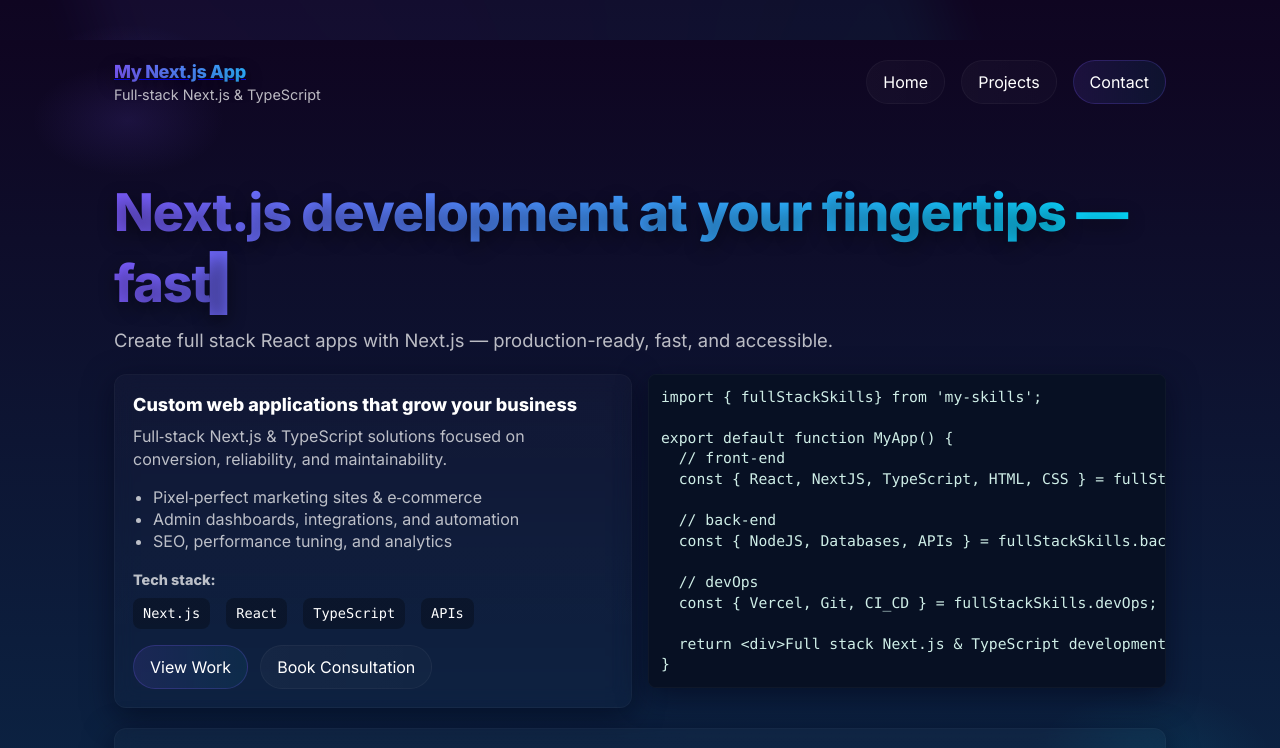
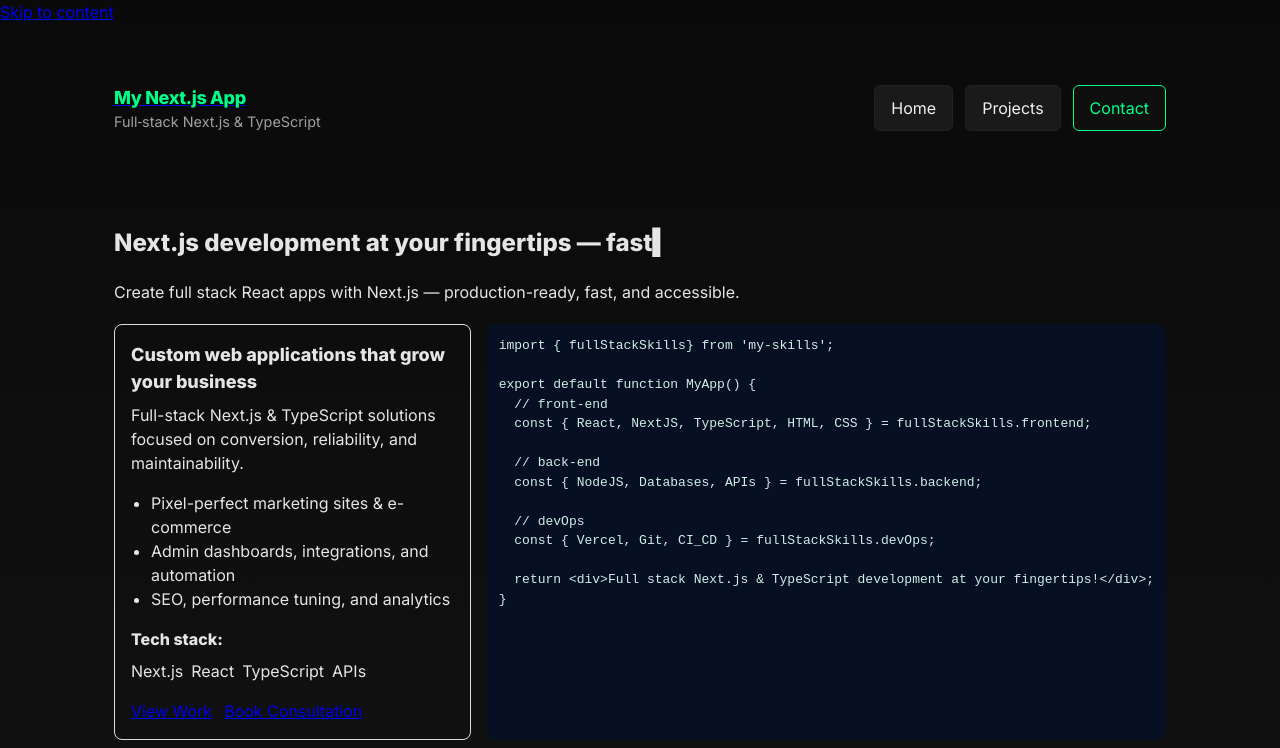
Before and after one commit to fullstacknyc/portfolio, a Next.js app: page / in a window 1280 px wide. Shown: the top 748 px of the page. Built offline with nearby package versions, Linux system fonts and the light colour scheme.

Commit message:
hacker theme:

```diff
--- a/src/app/globals.css
+++ b/src/app/globals.css
@@ -1,104 +1,54 @@
-/* /c:/Users/myema/OneDrive/Desktop/portfolio/src/app/globals.css
-  A dazzling global stylesheet: vibrant animated gradients, neon UI, glass cards,
-  shimmering headings and accessible reduced-motion fallbacks.
-*/
+/* Entrepreneur / Programmer / Linux inspired theme */
 
-/* Import a clean UI font quickly (optional) */
 @import url('https://fonts.googleapis.com/css2?family=Inter:wght@400;600;800&display=swap');
 
-/* Theme tokens */
-:root{
-  --bg-1: #0f0521;
-  --bg-2: #0b2545;
-  --glass: rgba(255,255,255,0.06);
-  --muted: rgba(255,255,255,0.72);
-  --accent-1: #7C5CFF;
-  --accent-2: #00E0FF;
-  --accent-3: #FF5C8A;
-  --radius: 12px;
-  --glass-blur: 10px;
-  --transition: 240ms cubic-bezier(.2,.9,.3,1);
+:root {
+  --bg-1: #0a0a0a;
+  --bg-2: #111;
+  --glass: rgba(255, 255, 255, 0.04);
+  --muted: #a0a0a0;
+  --accent-1: #00ff88; /* terminal green */
+  --accent-2: #00c8ff; /* subtle cyan */
+  --radius: 8px;
+  --glass-blur: 6px;
+  --transition: 180ms ease;
   --max-width: 1100px;
   --padding: 24px;
   --content-gap: 1rem;
 }
 
-/* Base reset and sensible defaults */
 *,
 *::before,
-*::after { box-sizing: border-box; }
+*::after {
+  box-sizing: border-box;
+}
 
 html, body {
   height: 100%;
   margin: 0;
-  font-family: Inter, system-ui, -apple-system, "Segoe UI", Roboto, "Helvetica Neue", Arial;
+  font-family: Inter, system-ui, -apple-system, "Segoe UI", Roboto, sans-serif;
+  background: linear-gradient(180deg, var(--bg-1), var(--bg-2));
+  color: #e5e5e5;
+  line-height: 1.5;
   -webkit-font-smoothing: antialiased;
-  -moz-osx-font-smoothing: grayscale;
-  background: radial-gradient(1200px 700px at 10% 10%, rgba(124,92,255,0.12), transparent 8%),
-              radial-gradient(1000px 600px at 90% 90%, rgba(0,224,255,0.08), transparent 12%),
-              linear-gradient(180deg, var(--bg-1), var(--bg-2));
-  color: #fff;
-  line-height: 1.38;
-  -webkit-tap-highlight-color: transparent;
 }
 
-/* Accessibility skip link */
-.skip-link {
-  position: absolute;
-  left: -9999px;
-  top: auto;
-  width: 1px;
-  height: 1px;
-  overflow: hidden;
-}
-.skip-link:focus {
-  left: 12px;
-  top: 12px;
-  width: auto;
-  height: auto;
-  padding: 8px 12px;
-  background: rgba(0,0,0,0.6);
-  border-radius: 6px;
-  z-index: 1000;
-}
-
-/* Animated living canvas behind content */
-.dazzle-canvas {
-  position: fixed;
-  inset: 0;
-  z-index: -1;
-  background: conic-gradient(from 210deg at 50% 50%, rgba(124,92,255,0.07), rgba(0,224,255,0.06), rgba(255,92,138,0.06), rgba(124,92,255,0.07));
-  filter: blur(28px) saturate(1.05);
-  opacity: 0.95;
-  animation: rotateCanvas 28s linear infinite;
-  pointer-events: none;
-  transform-origin: center;
-}
-@keyframes rotateCanvas { from { transform: rotate(0deg) scale(1); } 50% { transform: rotate(180deg) scale(1.02); } to { transform: rotate(360deg) scale(1); } }
-
-/* Layout helpers */
+/* Layout */
 .container {
   max-width: var(--max-width);
   margin: 40px auto;
   padding: var(--padding);
-  box-sizing: border-box;
 }
 
-/* Headline */
+/* Headings */
 .h1 {
-  font-size: clamp(1.75rem, 4.5vw, 3.25rem);
+  font-size: clamp(1.75rem, 4.5vw, 3rem);
   font-weight: 800;
   letter-spacing: -0.02em;
   margin: 0 0 8px 0;
-  background: linear-gradient(90deg, var(--accent-1), var(--accent-2), var(--accent-3));
-  background-size: 200% 100%;
-  -webkit-background-clip: text;
-  background-clip: text;
-  color: transparent;
-  text-shadow: 0 6px 18px rgba(0,0,0,0.45);
+  color: var(--accent-1);
 }
 
-/* Subheading */
 .h2 {
   font-size: clamp(1rem, 2.2vw, 1.15rem);
   color: var(--muted);
@@ -109,63 +59,62 @@
 .btn {
   display: inline-flex;
   align-items: center;
-  gap: 10px;
   padding: 10px 16px;
-  background: linear-gradient(90deg, rgba(255,255,255,0.03), rgba(255,255,255,0.02));
-  border: 1px solid rgba(255,255,255,0.04);
-  border-radius: 999px;
-  color: #fff;
+  background: #1a1a1a;
+  border: 1px solid #222;
+  border-radius: 6px;
+  color: #f0f0f0;
   text-decoration: none;
   cursor: pointer;
-  transition: transform var(--transition), box-shadow var(--transition);
+  transition: background var(--transition);
 }
-.btn:focus { outline: none; box-shadow: 0 8px 40px rgba(124,92,255,0.14); transform: translateY(-2px); }
-.btn--neon { background: linear-gradient(90deg, rgba(124,92,255,0.12), rgba(0,224,255,0.06)); border: 1px solid rgba(124,92,255,0.22); }
+.btn:hover {
+  background: #222;
+}
+.btn--neon {
+  background: #0f0f0f;
+  border: 1px solid var(--accent-1);
+  color: var(--accent-1);
+}
 
 /* Cards */
 .card {
-  background: linear-gradient(180deg, rgba(255,255,255,0.02), rgba(255,255,255,0.01));
+  background: #141414;
   border-radius: var(--radius);
   padding: 18px;
-  border: 1px solid rgba(255,255,255,0.03);
-  backdrop-filter: blur(var(--glass-blur));
-  box-shadow: 0 8px 30px rgba(2,6,23,0.55);
-  transition: transform var(--transition), box-shadow var(--transition);
+  border: 1px solid #222;
+  box-shadow: 0 2px 12px rgba(0,0,0,0.4);
+  transition: transform var(--transition);
 }
-.card:hover { transform: translateY(-8px); box-shadow: 0 18px 60px rgba(2,6,23,0.65); }
+.card:hover {
+  transform: translateY(-4px);
+}
 
-/* small utilities */
-.small { font-size: 0.9rem; color: var(--muted); }
-.row { display:flex; gap:16px; align-items:center; flex-wrap:wrap; }
-.kbd { font-family: ui-monospace, SFMono-Regular, Menlo, Monaco, monospace; background: rgba(0,0,0,0.28); padding:6px 10px; border-radius:8px; font-size:0.85rem; }
+/* Utilities */
+.small {
+  font-size: 0.9rem;
+  color: var(--muted);
+}
+.row {
+  display: flex;
+  gap: 12px;
+  flex-wrap: wrap;
+}
+.kbd {
+  font-family: ui-monospace, SFMono-Regular, Menlo, Monaco, monospace;
+  background: #1e1e1e;
+  padding: 6px 10px;
+  border-radius: 6px;
+  font-size: 0.85rem;
+  color: #c8c8c8;
+}
 
-/* Responsive 2-column grid used on homepage */
+/* Grid */
 .grid-2 {
   display: grid;
   grid-template-columns: 1fr 1fr;
   gap: var(--content-gap);
-  align-items: start;
 }
 @media (max-width: 780px) {
   .grid-2 { grid-template-columns: 1fr; }
-  .container { margin: 28px auto; padding: 18px; }
-  .h1 { text-align: center; }
 }
-
-/* Code block refinements */
-pre.card {
-  font-family: ui-monospace, SFMono-Regular, Menlo, Monaco, monospace;
-  font-size: 0.92rem;
-  line-height: 1.4;
-  overflow-x: auto;
-}
-
-/* Divider */
-.divider { height: 1px; background: linear-gradient(90deg, transparent, rgba(255,255,255,0.06), transparent); margin: 20px 0; border-radius: 999px; }
-
-/* Reduced motion */
-@media (prefers-reduced-motion: reduce) {
-  .dazzle-canvas, .card, .h1 { animation: none !important; transition: none !important; }
-}
-
-/* End of globals */
--- a/src/app/page.tsx
+++ b/src/app/page.tsx
@@ -49,9 +49,7 @@
   return (
     <span aria-hidden="false">
       {text}
-      <span className="cursor" aria-hidden>
-        ▍
-      </span>
+      <span aria-hidden>▍</span>
     </span>
   );
 }
@@ -60,73 +58,52 @@
   return (
     <section>
       <header>
-        <h1 className="h1">
+        <h1>
           Next.js development at your fingertips —{" "}
           <Typewriter words={["fast", "reliable", "accessible"]} />
         </h1>
-        <p className="h2">
+        <p>
           Create full stack React apps with Next.js — production-ready, fast, and
           accessible.
         </p>
       </header>
 
-      <div className="grid-2" style={{ margin: "1.25rem 0" }}>
+      <div style={{ display: "grid", gridTemplateColumns: "1fr 1fr", gap: "1rem", margin: "1.25rem 0" }}>
         <div>
-          <article className="card" style={{ position: "relative" }}>
-            <h3
-              className="title"
-              style={{
-                margin: 0,
-                fontSize: "1.125rem",
-                fontWeight: 700,
-              }}
-            >
+          <article style={{ position: "relative", border: "1px solid #ddd", borderRadius: 8, padding: 16 }}>
+            <h3 style={{ margin: 0, fontSize: "1.125rem", fontWeight: 700 }}>
               Custom web applications that grow your business
             </h3>
 
-            <p
-              className="desc"
-              style={{ marginTop: 8, color: "var(--muted)" }}
-            >
-              Full‑stack Next.js & TypeScript solutions focused on conversion,
+            <p style={{ marginTop: 8 }}>
+              Full-stack Next.js & TypeScript solutions focused on conversion,
               reliability, and maintainability.
             </p>
 
-            <ul
-              style={{
-                marginTop: ".75rem",
-                paddingLeft: "1.25rem",
-                color: "var(--muted)",
-              }}
-            >
-              <li>Pixel‑perfect marketing sites & e‑commerce</li>
+            <ul style={{ marginTop: ".75rem", paddingLeft: "1.25rem" }}>
+              <li>Pixel-perfect marketing sites & e-commerce</li>
               <li>Admin dashboards, integrations, and automation</li>
               <li>SEO, performance tuning, and analytics</li>
             </ul>
 
             <div style={{ marginTop: ".75rem" }}>
-              <strong className="small">Tech stack:</strong>
-              <div className="row" style={{ marginTop: ".5rem" }}>
-                <span className="kbd">Next.js</span>
-                <span className="kbd">React</span>
-                <span className="kbd">TypeScript</span>
-                <span className="kbd">APIs</span>
+              <strong>Tech stack:</strong>
+              <div style={{ marginTop: ".5rem", display: "flex", gap: ".5rem" }}>
+                <span>Next.js</span>
+                <span>React</span>
+                <span>TypeScript</span>
+                <span>APIs</span>
               </div>
             </div>
 
             <div style={{ marginTop: 16, display: "flex", gap: 12 }}>
-              <Link href="/projects" className="btn btn--neon">
-                View Work
-              </Link>
-              <Link href="/contact" className="btn">
-                Book Consultation
-              </Link>
+              <Link href="/projects">View Work</Link>
+              <Link href="/contact">Book Consultation</Link>
             </div>
           </article>
         </div>
 
         <pre
-          className="card"
           style={{
             margin: 0,
             background: "#071023",
@@ -147,23 +124,17 @@
   // devOps
   const { Vercel, Git, CI_CD } = fullStackSkills.devOps;
 
-  return <div>Full stack Next.js & TypeScript development at your fingertips!</div>;n
+  return <div>Full stack Next.js & TypeScript development at your fingertips!</div>;
 }`}
         </pre>
       </div>
 
       <section style={{ marginTop: 18 }}>
-        <article className="card" style={{ padding: 16 }}>
-          <h4
-            style={{
-              margin: 0,
-              fontSize: "1rem",
-              fontWeight: 700,
-            }}
-          >
+        <article style={{ padding: 16, border: "1px solid #ddd", borderRadius: 8 }}>
+          <h4 style={{ margin: 0, fontSize: "1rem", fontWeight: 700 }}>
             What I solve
           </h4>
-          <p style={{ marginTop: 8, color: "var(--muted)" }}>
+          <p style={{ marginTop: 8 }}>
             I build and ship production web apps that are fast, secure, and easy
             to maintain. Below is a quick summary of how I approach projects:
           </p>
@@ -177,41 +148,41 @@
             }}
           >
             <div
-              className="card"
               style={{
                 padding: 12,
                 borderRadius: 10,
+                border: "1px solid #ddd",
                 minWidth: 180,
               }}
             >
               <strong>Discovery</strong>
-              <div className="small" style={{ marginTop: 6 }}>
+              <div style={{ marginTop: 6 }}>
                 Clear milestones, pricing, and delivery plan.
               </div>
             </div>
             <div
-              className="card"
               style={{
                 padding: 12,
                 borderRadius: 10,
+                border: "1px solid #ddd",
                 minWidth: 180,
               }}
             >
               <strong>Build</strong>
-              <div className="small" style={{ marginTop: 6 }}>
+              <div style={{ marginTop: 6 }}>
                 Accessible, tested components and fast pages.
               </div>
             </div>
             <div
-              className="card"
               style={{
                 padding: 12,
                 borderRadius: 10,
+                border: "1px solid #ddd",
                 minWidth: 180,
               }}
             >
               <strong>Ship</strong>
-              <div className="small" style={{ marginTop: 6 }}>
+              <div style={{ marginTop: 6 }}>
                 Monitoring, performance, and SEO optimizations.
               </div>
             </div>
@@ -219,15 +190,13 @@
         </article>
       </section>
 
-      <p className="small" style={{ marginTop: 12, color: "var(--muted)" }}>
-        Book a free 30‑minute consultation — a clear roadmap, milestone pricing,
+      <p style={{ marginTop: 12 }}>
+        Book a free 30-minute consultation — a clear roadmap, milestone pricing,
         and a timeline so you know exactly how your site will deliver results.
       </p>
 
       <div style={{ marginTop: 12 }}>
-        <Link href="/contact" className="btn btn--neon">
-          Contact Us
-        </Link>
+        <Link href="/contact">Contact Us</Link>
       </div>
     </section>
   );
```
